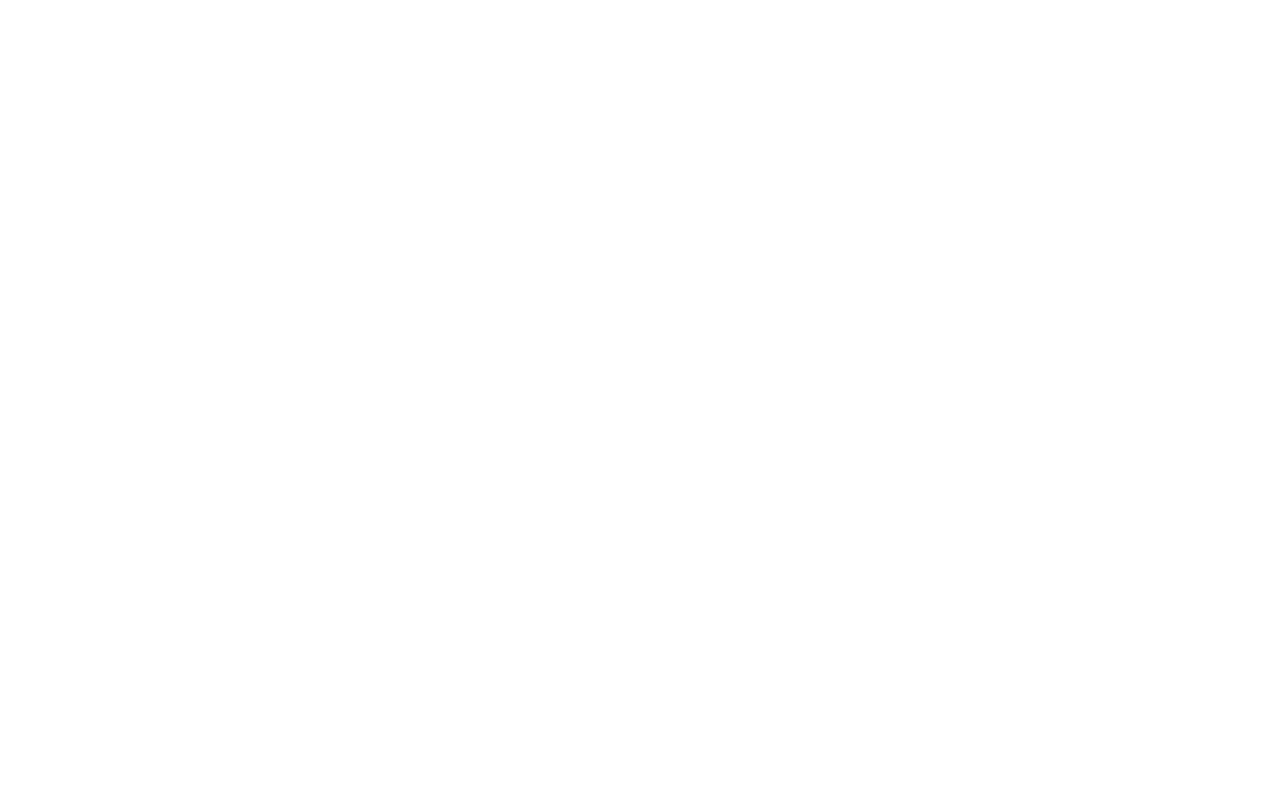
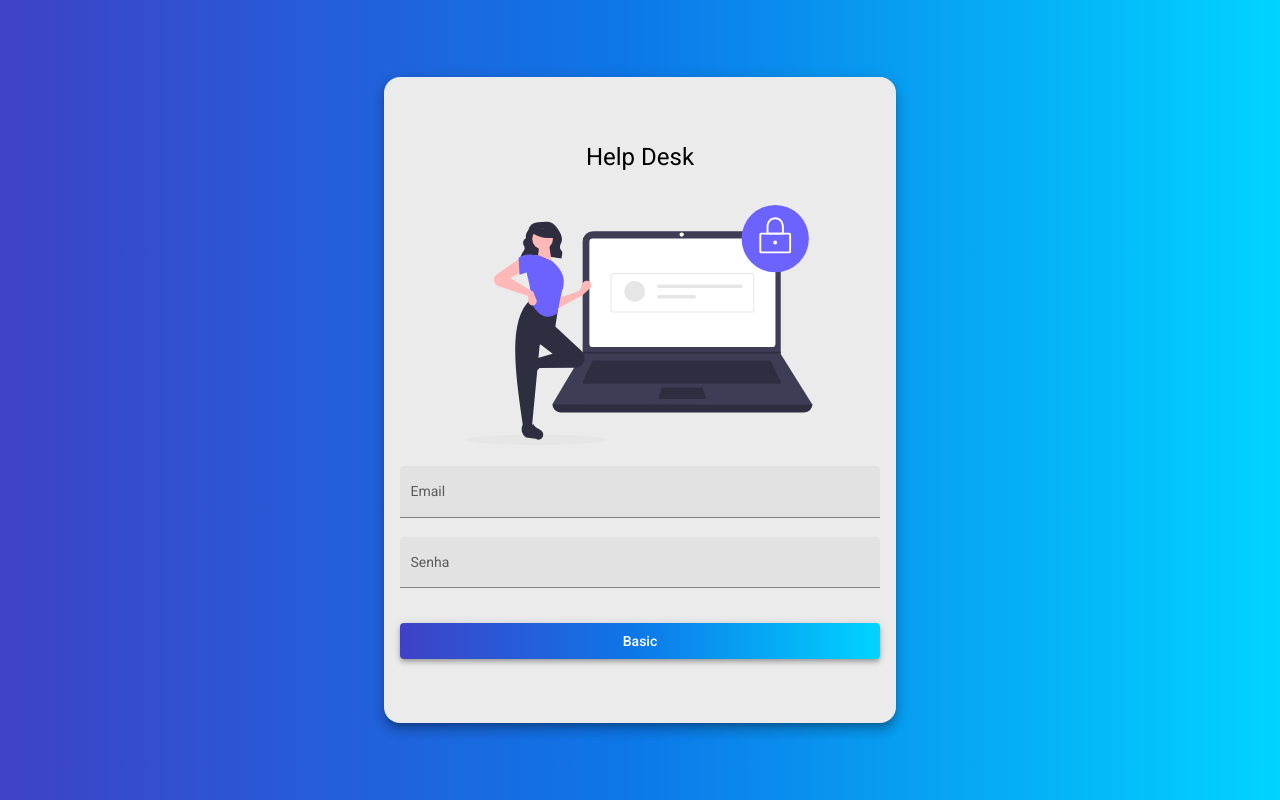
Before and after one commit to CeloAraujo/helpdesk, an Angular app: page /login in a window 1280 px wide. Built offline with nearby package versions, Linux system fonts and the light colour scheme.

Commit message:
html e css para login

```diff
--- a/src/app/components/login/login.component.css
+++ b/src/app/components/login/login.component.css
@@ -0,0 +1,46 @@
+.container {
+    height: 100%;
+    background: linear-gradient(
+    90deg,
+    rgb(63, 65, 199) 0%,
+    rgba(13, 119, 232, 1) 49%,
+    rgba(0, 212, 255, 1) 100%
+  );
+  display: flex;
+  align-items: center;
+  justify-content: center;
+}
+
+.form{
+    width: 30rem;
+    margin: auto;
+    background-color: rgb(235, 235, 235);
+    padding: 4rem 1rem;
+    border-radius: 1rem;
+}
+
+h1{
+   width: 100%;
+   text-align: center;
+}
+
+.full-width{
+    width: 100%;
+}
+button{
+    margin-top: 1rem;
+    background: linear-gradient(
+        90deg,
+        rgb(63, 65, 199) 0%,
+        rgba(13, 119, 232, 1) 49%,
+        rgba(0, 212, 255, 1) 100%
+      );
+    color: white;
+}
+
+img{
+
+    height: 15rem;
+    width: 100%;
+    margin: 1rem auto 1rem auto;
+}
--- a/src/app/components/login/login.component.html
+++ b/src/app/components/login/login.component.html
@@ -0,0 +1,17 @@
+<div class="container">
+  <form class="form mat-elevation-z8">
+    <h1>Help Desk</h1>
+    <img  src="assets/img/login-image.svg">
+
+    <mat-form-field class="full-width" appearance="fill">
+      <mat-label>Email</mat-label>
+      <input matInput placeholder="Ex. algum@mail.com" />
+    </mat-form-field>
+
+    <mat-form-field class="full-width" appearance="fill">
+      <mat-label>Senha</mat-label>
+      <input type="password" matInput placeholder="Ex. 12345"  />
+    </mat-form-field>
+    <button class="full-width mat-elevation-z4" mat-flat-button>Basic</button>
+  </form>
+</div>
--- a/src/app/components/nav/nav.component.css
+++ b/src/app/components/nav/nav.component.css
@@ -48,7 +48,7 @@
   background: rgb(10, 12, 191);
   background: linear-gradient(
     90deg,
-    rgba(10, 12, 191, 1) 0%,
+    rgb(63, 65, 199) 0%,
     rgba(13, 119, 232, 1) 49%,
     rgba(0, 212, 255, 1) 100%
   );
```
